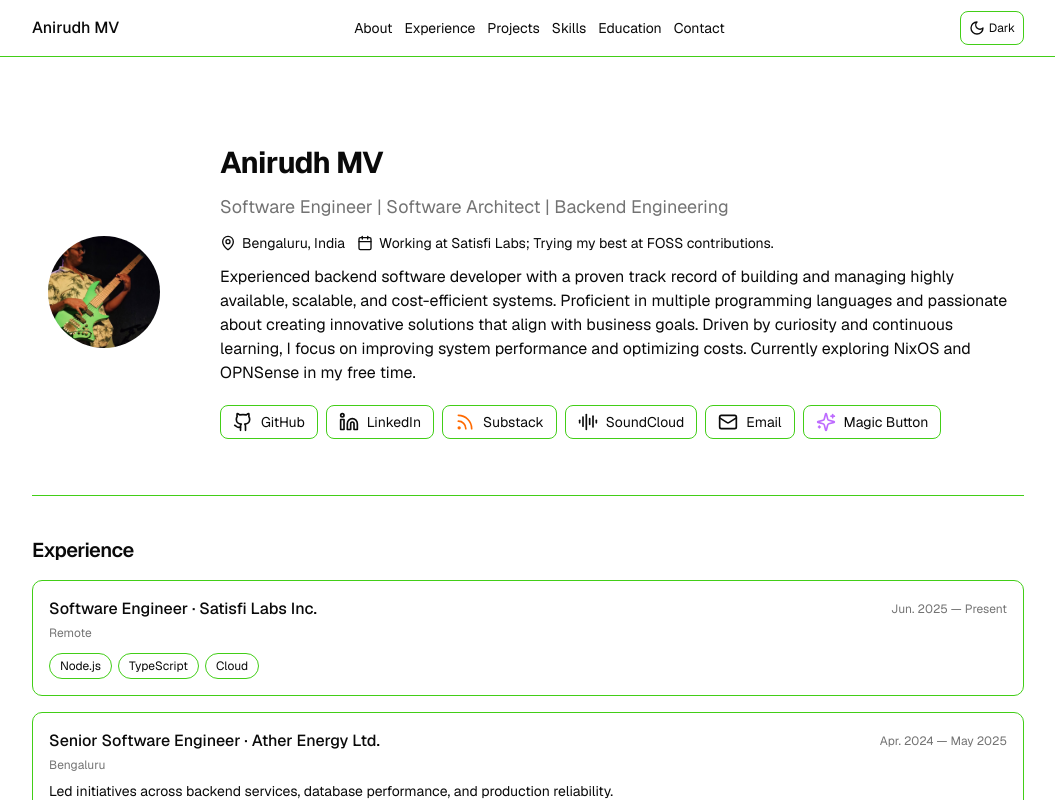
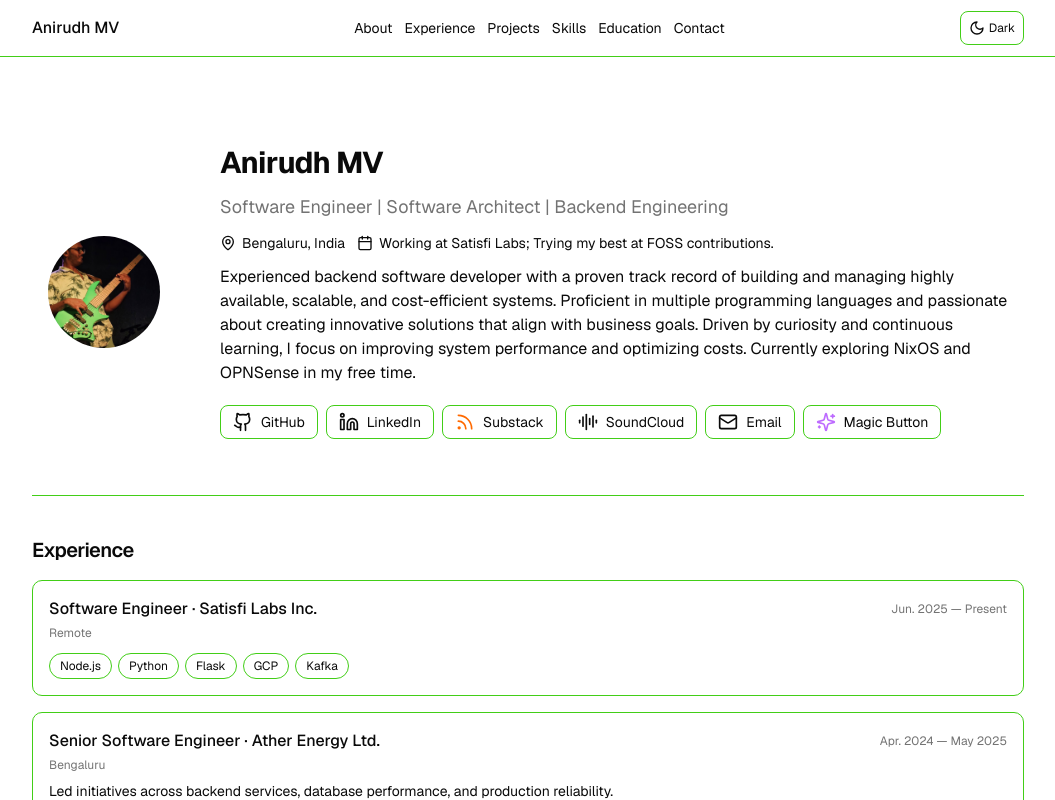
Before and after one commit to Anirudh-MV/anirudh-mv.github.io, a Next.js app: page / in a window 1280 px wide. Shown: the top 800 px of the page, without its empty margins (112-1167 px from the left). Built offline with nearby package versions, Linux system fonts and the light colour scheme.

Commit message:
Update tech stack in resume to include Python and GCP

```diff
--- a/data/resume.ts
+++ b/data/resume.ts
@@ -44,7 +44,7 @@ export const resume = {
       description: "",
       highlights: [
       ],
-      tech: ["Node.js", "TypeScript", "Cloud"],
+      tech: ["Node.js", "Python", "Flask", "GCP", "Kafka"],
     },
     {
       company: "Ather Energy Ltd.",
```
